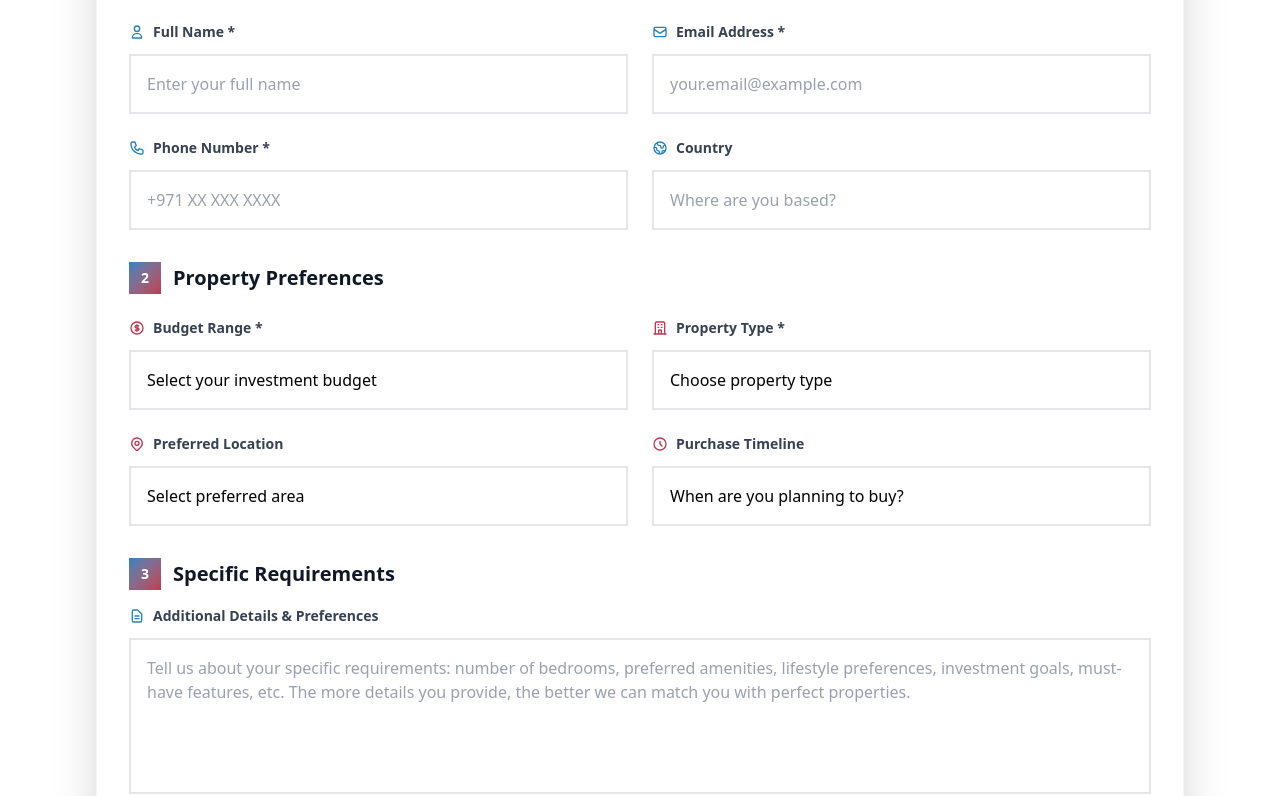
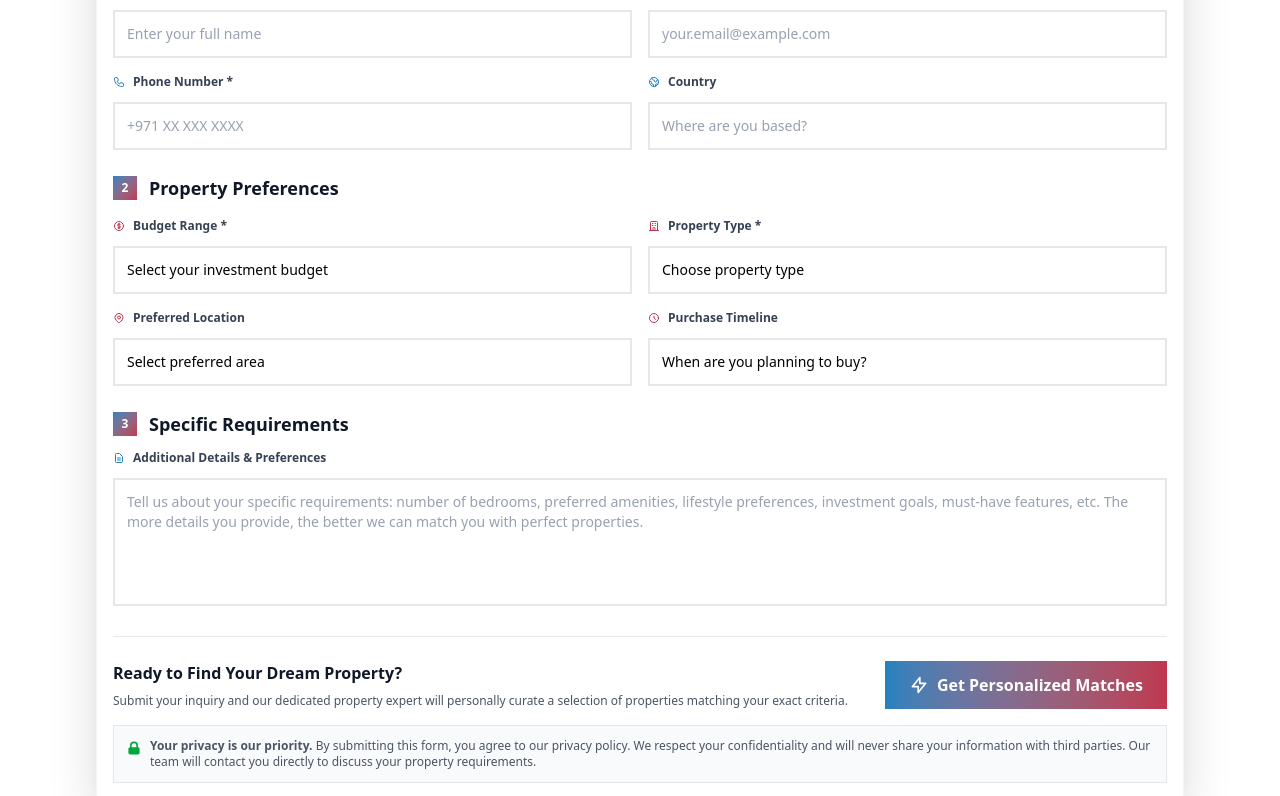
Before and after one commit to amolkadam5256/ardyrealestates, a React (Vite) app: page /contact in a window 1280 px wide. Shown: the part 1025-1821 px from the top of the page. Built offline with nearby package versions, Linux system fonts and the light colour scheme.

Commit message:
added contact page and updated

```diff
--- a/src/components/ContactSection/ContactForm.jsx
+++ b/src/components/ContactSection/ContactForm.jsx
@@ -130,8 +130,8 @@ const ContactForm = () => {
                 </svg>
               </div>
               <div>
-                <h3 className="text-2xl font-bold text-white">Property Inquiry Form</h3>
-                <p className="text-white/80 text-sm">Complete this form for personalized property matches</p>
+                <h3 className="text-2xl font-bold text-white sm:text-xl">Property Inquiry Form</h3>
+                <p className="text-white/80 text-sm sm:text-xs">Complete this form for personalized property matches</p>
               </div>
             </div>
             <div className="hidden lg:block">
@@ -145,51 +145,51 @@ const ContactForm = () => {
 
         {/* Status Messages */}
         {submitStatus === "success" && (
-          <div className="mx-8 mt-6 p-6 bg-gradient-to-r from-green-50 to-emerald-50 border-l-4 border-green-500">
-            <div className="flex items-center gap-4">
-              <div className="w-12 h-12 bg-green-500 flex items-center justify-center">
-                <svg className="w-6 h-6 text-white" fill="currentColor" viewBox="0 0 20 20">
+          <div className="mx-8 mt-6 p-6 bg-gradient-to-r from-green-50 to-emerald-50 border-l-4 border-green-500 sm:mx-4 sm:p-4">
+            <div className="flex items-center gap-4 sm:gap-3">
+              <div className="w-12 h-12 bg-green-500 flex items-center justify-center sm:w-10 sm:h-10">
+                <svg className="w-6 h-6 text-white sm:w-5 sm:h-5" fill="currentColor" viewBox="0 0 20 20">
                   <path fillRule="evenodd" d="M16.707 5.293a1 1 0 010 1.414l-8 8a1 1 0 01-1.414 0l-4-4a1 1 0 011.414-1.414L8 12.586l7.293-7.293a1 1 0 011.414 0z" clipRule="evenodd" />
                 </svg>
               </div>
               <div>
-                <h4 className="text-lg font-semibold text-green-800 mb-1">Inquiry Submitted Successfully!</h4>
-                <p className="text-green-700">Our property expert will contact you within 24 hours with personalized recommendations tailored to your preferences.</p>
+                <h4 className="text-lg font-semibold text-green-800 mb-1 sm:text-base">Inquiry Submitted Successfully!</h4>
+                <p className="text-green-700 sm:text-sm">Our property expert will contact you within 24 hours with personalized recommendations tailored to your preferences.</p>
               </div>
             </div>
           </div>
         )}
 
         {submitStatus === "error" && (
-          <div className="mx-8 mt-6 p-6 bg-gradient-to-r from-red-50 to-orange-50 border-l-4 border-red-500">
-            <div className="flex items-center gap-4">
-              <div className="w-12 h-12 bg-red-500 flex items-center justify-center">
-                <svg className="w-6 h-6 text-white" fill="currentColor" viewBox="0 0 20 20">
+          <div className="mx-8 mt-6 p-6 bg-gradient-to-r from-red-50 to-orange-50 border-l-4 border-red-500 sm:mx-4 sm:p-4">
+            <div className="flex items-center gap-4 sm:gap-3">
+              <div className="w-12 h-12 bg-red-500 flex items-center justify-center sm:w-10 sm:h-10">
+                <svg className="w-6 h-6 text-white sm:w-5 sm:h-5" fill="currentColor" viewBox="0 0 20 20">
                   <path fillRule="evenodd" d="M10 18a8 8 0 100-16 8 8 0 000 16zM8.707 7.293a1 1 0 00-1.414 1.414L8.586 10l-1.293 1.293a1 1 0 101.414 1.414L10 11.414l1.293 1.293a1 1 0 001.414-1.414L11.414 10l1.293-1.293a1 1 0 00-1.414-1.414L10 8.586 8.707 7.293z" clipRule="evenodd" />
                 </svg>
               </div>
               <div>
-                <h4 className="text-lg font-semibold text-red-800 mb-1">Submission Error</h4>
-                <p className="text-red-700">There was an error submitting your inquiry. Please try again or contact us directly at +971 50 576 1914.</p>
+                <h4 className="text-lg font-semibold text-red-800 mb-1 sm:text-base">Submission Error</h4>
+                <p className="text-red-700 sm:text-sm">There was an error submitting your inquiry. Please try again or contact us directly at +971 50 576 1914.</p>
               </div>
             </div>
           </div>
         )}
 
-        <form onSubmit={handleSubmit} className="p-8 space-y-8">
+        <form onSubmit={handleSubmit} className="p-8 space-y-8 sm:p-4 sm:space-y-6">
           {/* Personal Information Section */}
-          <div className="space-y-6">
-            <div className="flex items-center gap-3 mb-6">
-              <div className="w-8 h-8 bg-gradient-to-br from-[#2182BF] to-[#BF364F] flex items-center justify-center">
-                <span className="text-white font-bold text-sm">1</span>
+          <div className="space-y-6 sm:space-y-4">
+            <div className="flex items-center gap-3 mb-6 sm:mb-4">
+              <div className="w-8 h-8 bg-gradient-to-br from-[#2182BF] to-[#BF364F] flex items-center justify-center sm:w-6 sm:h-6">
+                <span className="text-white font-bold text-sm sm:text-xs">1</span>
               </div>
-              <h4 className="text-xl font-bold text-gray-900">Personal Information</h4>
+              <h4 className="text-xl font-bold text-gray-900 sm:text-lg">Personal Information</h4>
             </div>
 
-            <div className="grid grid-cols-1 lg:grid-cols-2 gap-6">
+            <div className="grid grid-cols-1 lg:grid-cols-2 gap-6 sm:gap-4">
               <div className="space-y-2">
-                <label className="block text-gray-700 text-sm font-semibold mb-3 flex items-center gap-2">
-                  <svg className="w-4 h-4 text-[#2182BF]" fill="none" stroke="currentColor" viewBox="0 0 24 24">
+                <label className="block text-gray-700 text-sm font-semibold mb-3 flex items-center gap-2 sm:text-xs">
+                  <svg className="w-4 h-4 text-[#2182BF] sm:w-3 sm:h-3" fill="none" stroke="currentColor" viewBox="0 0 24 24">
                     <path strokeLinecap="round" strokeLinejoin="round" strokeWidth={2} d="M16 7a4 4 0 11-8 0 4 4 0 018 0zM12 14a7 7 0 00-7 7h14a7 7 0 00-7-7z" />
                   </svg>
                   Full Name *
@@ -202,7 +202,7 @@ const ContactForm = () => {
                   onFocus={() => setFocusedField('name')}
                   onBlur={() => setFocusedField(null)}
                   required
-                  className={`w-full px-4 py-4 border-2 transition-all duration-300 bg-white placeholder-gray-400 outline-none ${
+                  className={`w-full px-4 py-4 border-2 transition-all duration-300 bg-white placeholder-gray-400 outline-none sm:px-3 sm:py-3 sm:text-sm ${
                     focusedField === 'name'
                       ? 'border-[#2182BF] shadow-lg'
                       : 'border-gray-200 hover:border-gray-300'
@@ -212,8 +212,8 @@ const ContactForm = () => {
               </div>
 
               <div className="space-y-2">
-                <label className="block text-gray-700 text-sm font-semibold mb-3 flex items-center gap-2">
-                  <svg className="w-4 h-4 text-[#2182BF]" fill="none" stroke="currentColor" viewBox="0 0 24 24">
+                <label className="block text-gray-700 text-sm font-semibold mb-3 flex items-center gap-2 sm:text-xs">
+                  <svg className="w-4 h-4 text-[#2182BF] sm:w-3 sm:h-3" fill="none" stroke="currentColor" viewBox="0 0 24 24">
                     <path strokeLinecap="round" strokeLinejoin="round" strokeWidth={2} d="M3 8l7.89 5.26a2 2 0 002.22 0L21 8M5 19h14a2 2 0 002-2V7a2 2 0 00-2-2H5a2 2 0 00-2 2v10a2 2 0 002 2z" />
                   </svg>
                   Email Address *
@@ -226,7 +226,7 @@ const ContactForm = () => {
                   onFocus={() => setFocusedField('email')}
                   onBlur={() => setFocusedField(null)}
                   required
-                  className={`w-full px-4 py-4 border-2 transition-all duration-300 bg-white placeholder-gray-400 outline-none ${
+                  className={`w-full px-4 py-4 border-2 transition-all duration-300 bg-white placeholder-gray-400 outline-none sm:px-3 sm:py-3 sm:text-sm ${
                     focusedField === 'email'
                       ? 'border-[#2182BF] shadow-lg'
                       : 'border-gray-200 hover:border-gray-300'
@@ -236,10 +236,10 @@ const ContactForm = () => {
               </div>
             </div>
 
-            <div className="grid grid-cols-1 lg:grid-cols-2 gap-6">
+            <div className="grid grid-cols-1 lg:grid-cols-2 gap-6 sm:gap-4">
               <div className="space-y-2">
-                <label className="block text-gray-700 text-sm font-semibold mb-3 flex items-center gap-2">
-                  <svg className="w-4 h-4 text-[#2182BF]" fill="none" stroke="currentColor" viewBox="0 0 24 24">
+                <label className="block text-gray-700 text-sm font-semibold mb-3 flex items-center gap-2 sm:text-xs">
+                  <svg className="w-4 h-4 text-[#2182BF] sm:w-3 sm:h-3" fill="none" stroke="currentColor" viewBox="0 0 24 24">
                     <path strokeLinecap="round" strokeLinejoin="round" strokeWidth={2} d="M3 5a2 2 0 012-2h3.28a1 1 0 01.948.684l1.498 4.493a1 1 0 01-.502 1.21l-2.257 1.13a11.042 11.042 0 005.516 5.516l1.13-2.257a1 1 0 011.21-.502l4.493 1.498a1 1 0 01.684.949V19a2 2 0 01-2 2h-1C9.716 21 3 14.284 3 6V5z" />
                   </svg>
                   Phone Number *
@@ -252,7 +252,7 @@ const ContactForm = () => {
                   onFocus={() => setFocusedField('phone')}
                   onBlur={() => setFocusedField(null)}
                   required
-                  className={`w-full px-4 py-4 border-2 transition-all duration-300 bg-white placeholder-gray-400 outline-none ${
+                  className={`w-full px-4 py-4 border-2 transition-all duration-300 bg-white placeholder-gray-400 outline-none sm:px-3 sm:py-3 sm:text-sm ${
                     focusedField === 'phone'
                       ? 'border-[#2182BF] shadow-lg'
                       : 'border-gray-200 hover:border-gray-300'
@@ -262,8 +262,8 @@ const ContactForm = () => {
               </div>
 
               <div className="space-y-2">
-                <label className="block text-gray-700 text-sm font-semibold mb-3 flex items-center gap-2">
-                  <svg className="w-4 h-4 text-[#2182BF]" fill="none" stroke="currentColor" viewBox="0 0 24 24">
+                <label className="block text-gray-700 text-sm font-semibold mb-3 flex items-center gap-2 sm:text-xs">
+                  <svg className="w-4 h-4 text-[#2182BF] sm:w-3 sm:h-3" fill="none" stroke="currentColor" viewBox="0 0 24 24">
                     <path strokeLinecap="round" strokeLinejoin="round" strokeWidth={2} d="M3.055 11H5a2 2 0 012 2v1a2 2 0 002 2 2 2 0 012 2v2.945M8 3.935V5.5A2.5 2.5 0 0010.5 8h.5a2 2 0 012 2 2 2 0 104 0 2 2 0 012-2h1.064M15 20.488V18a2 2 0 012-2h3.064M21 12a9 9 0 11-18 0 9 9 0 0118 0z" />
                   </svg>
                   Country
@@ -275,7 +275,7 @@ const ContactForm = () => {
                   onChange={handleChange}
                   onFocus={() => setFocusedField('country')}
                   onBlur={() => setFocusedField(null)}
-                  className={`w-full px-4 py-4 border-2 transition-all duration-300 bg-white placeholder-gray-400 outline-none ${
+                  className={`w-full px-4 py-4 border-2 transition-all duration-300 bg-white placeholder-gray-400 outline-none sm:px-3 sm:py-3 sm:text-sm ${
                     focusedField === 'country'
                       ? 'border-[#2182BF] shadow-lg'
                       : 'border-gray-200 hover:border-gray-300'
@@ -287,18 +287,18 @@ const ContactForm = () => {
           </div>
 
           {/* Property Preferences Section */}
-          <div className="space-y-6">
-            <div className="flex items-center gap-3 mb-6">
-              <div className="w-8 h-8 bg-gradient-to-br from-[#2182BF] to-[#BF364F] flex items-center justify-center">
-                <span className="text-white font-bold text-sm">2</span>
+          <div className="space-y-6 sm:space-y-4">
+            <div className="flex items-center gap-3 mb-6 sm:mb-4">
+              <div className="w-8 h-8 bg-gradient-to-br from-[#2182BF] to-[#BF364F] flex items-center justify-center sm:w-6 sm:h-6">
+                <span className="text-white font-bold text-sm sm:text-xs">2</span>
               </div>
-              <h4 className="text-xl font-bold text-gray-900">Property Preferences</h4>
+              <h4 className="text-xl font-bold text-gray-900 sm:text-lg">Property Preferences</h4>
             </div>
 
-            <div className="grid grid-cols-1 lg:grid-cols-2 gap-6">
+            <div className="grid grid-cols-1 lg:grid-cols-2 gap-6 sm:gap-4">
               <div className="space-y-2">
-                <label className="block text-gray-700 text-sm font-semibold mb-3 flex items-center gap-2">
-                  <svg className="w-4 h-4 text-[#BF364F]" fill="none" stroke="currentColor" viewBox="0 0 24 24">
+                <label className="block text-gray-700 text-sm font-semibold mb-3 flex items-center gap-2 sm:text-xs">
+                  <svg className="w-4 h-4 text-[#BF364F] sm:w-3 sm:h-3" fill="none" stroke="currentColor" viewBox="0 0 24 24">
                     <path strokeLinecap="round" strokeLinejoin="round" strokeWidth={2} d="M12 8c-1.657 0-3 .895-3 2s1.343 2 3 2 3 .895 3 2-1.343 2-3 2m0-8c1.11 0 2.08.402 2.599 1M12 8V7m0 1v8m0 0v1m0-1c-1.11 0-2.08-.402-2.599-1M21 12a9 9 0 11-18 0 9 9 0 0118 0z" />
                   </svg>
                   Budget Range *
@@ -308,7 +308,7 @@ const ContactForm = () => {
                   value={formData.budget}
                   onChange={handleChange}
                   required
-                  className="w-full px-4 py-4 border-2 border-gray-200 hover:border-gray-300 focus:border-[#BF364F] focus:shadow-lg bg-white outline-none transition-all duration-300 appearance-none"
+                  className="w-full px-4 py-4 border-2 border-gray-200 hover:border-gray-300 focus:border-[#BF364F] focus:shadow-lg bg-white outline-none transition-all duration-300 appearance-none sm:px-3 sm:py-3 sm:text-sm"
                 >
                   <option value="">Select your investment budget</option>
                   {budgetRanges.map((range, index) => (
@@ -318,8 +318,8 @@ const ContactForm = () => {
               </div>
 
               <div className="space-y-2">
-                <label className="block text-gray-700 text-sm font-semibold mb-3 flex items-center gap-2">
-                  <svg className="w-4 h-4 text-[#BF364F]" fill="none" stroke="currentColor" viewBox="0 0 24 24">
+                <label className="block text-gray-700 text-sm font-semibold mb-3 flex items-center gap-2 sm:text-xs">
+                  <svg className="w-4 h-4 text-[#BF364F] sm:w-3 sm:h-3" fill="none" stroke="currentColor" viewBox="0 0 24 24">
                     <path strokeLinecap="round" strokeLinejoin="round" strokeWidth={2} d="M19 21V5a2 2 0 00-2-2H7a2 2 0 00-2 2v16m14 0h2m-2 0h-5m-9 0H3m2 0h5M9 7h1m-1 4h1m4-4h1m-1 4h1m-5 10v-5a1 1 0 011-1h2a1 1 0 011 1v5m-4 0h4" />
                   </svg>
                   Property Type *
@@ -329,7 +329,7 @@ const ContactForm = () => {
                   value={formData.propertyType}
                   onChange={handleChange}
                   required
-                  className="w-full px-4 py-4 border-2 border-gray-200 hover:border-gray-300 focus:border-[#BF364F] focus:shadow-lg bg-white outline-none transition-all duration-300 appearance-none"
+                  className="w-full px-4 py-4 border-2 border-gray-200 hover:border-gray-300 focus:border-[#BF364F] focus:shadow-lg bg-white outline-none transition-all duration-300 appearance-none sm:px-3 sm:py-3 sm:text-sm"
                 >
                   <option value="">Choose property type</option>
                   {propertyTypes.map((type, index) => (
@@ -339,10 +339,10 @@ const ContactForm = () => {
               </div>
             </div>
 
-            <div className="grid grid-cols-1 lg:grid-cols-2 gap-6">
+            <div className="grid grid-cols-1 lg:grid-cols-2 gap-6 sm:gap-4">
               <div className="space-y-2">
-                <label className="block text-gray-700 text-sm font-semibold mb-3 flex items-center gap-2">
-                  <svg className="w-4 h-4 text-[#BF364F]" fill="none" stroke="currentColor" viewBox="0 0 24 24">
+                <label className="block text-gray-700 text-sm font-semibold mb-3 flex items-center gap-2 sm:text-xs">
+                  <svg className="w-4 h-4 text-[#BF364F] sm:w-3 sm:h-3" fill="none" stroke="currentColor" viewBox="0 0 24 24">
                     <path strokeLinecap="round" strokeLinejoin="round" strokeWidth={2} d="M17.657 16.657L13.414 20.9a1.998 1.998 0 01-2.827 0l-4.244-4.243a8 8 0 1111.314 0z" />
                     <path strokeLinecap="round" strokeLinejoin="round" strokeWidth={2} d="M15 11a3 3 0 11-6 0 3 3 0 016 0z" />
                   </svg>
@@ -352,7 +352,7 @@ const ContactForm = () => {
                   name="location"
                   value={formData.location}
                   onChange={handleChange}
-                  className="w-full px-4 py-4 border-2 border-gray-200 hover:border-gray-300 focus:border-[#BF364F] focus:shadow-lg bg-white outline-none transition-all duration-300 appearance-none"
+                  className="w-full px-4 py-4 border-2 border-gray-200 hover:border-gray-300 focus:border-[#BF364F] focus:shadow-lg bg-white outline-none transition-all duration-300 appearance-none sm:px-3 sm:py-3 sm:text-sm"
                 >
                   <option value="">Select preferred area</option>
                   {locations.map((location, index) => (
@@ -362,8 +362,8 @@ const ContactForm = () => {
               </div>
 
               <div className="space-y-2">
-                <label className="block text-gray-700 text-sm font-semibold mb-3 flex items-center gap-2">
-                  <svg className="w-4 h-4 text-[#BF364F]" fill="none" stroke="currentColor" viewBox="0 0 24 24">
+                <label className="block text-gray-700 text-sm font-semibold mb-3 flex items-center gap-2 sm:text-xs">
+                  <svg className="w-4 h-4 text-[#BF364F] sm:w-3 sm:h-3" fill="none" stroke="currentColor" viewBox="0 0 24 24">
                     <path strokeLinecap="round" strokeLinejoin="round" strokeWidth={2} d="M12 8v4l3 3m6-3a9 9 0 11-18 0 9 9 0 0118 0z" />
                   </svg>
                   Purchase Timeline
@@ -372,7 +372,7 @@ const ContactForm = () => {
                   name="timeline"
                   value={formData.timeline}
                   onChange={handleChange}
-                  className="w-full px-4 py-4 border-2 border-gray-200 hover:border-gray-300 focus:border-[#BF364F] focus:shadow-lg bg-white outline-none transition-all duration-300 appearance-none"
+                  className="w-full px-4 py-4 border-2 border-gray-200 hover:border-gray-300 focus:border-[#BF364F] focus:shadow-lg bg-white outline-none transition-all duration-300 appearance-none sm:px-3 sm:py-3 sm:text-sm"
                 >
                   <option value="">When are you planning to buy?</option>
                   {timelines.map((timeline, index) => (
@@ -384,17 +384,17 @@ const ContactForm = () => {
           </div>
 
           {/* Additional Requirements */}
-          <div className="space-y-4">
-            <div className="flex items-center gap-3 mb-4">
-              <div className="w-8 h-8 bg-gradient-to-br from-[#2182BF] to-[#BF364F] flex items-center justify-center">
-                <span className="text-white font-bold text-sm">3</span>
+          <div className="space-y-4 sm:space-y-3">
+            <div className="flex items-center gap-3 mb-4 sm:mb-3">
+              <div className="w-8 h-8 bg-gradient-to-br from-[#2182BF] to-[#BF364F] flex items-center justify-center sm:w-6 sm:h-6">
+                <span className="text-white font-bold text-sm sm:text-xs">3</span>
               </div>
-              <h4 className="text-xl font-bold text-gray-900">Specific Requirements</h4>
+              <h4 className="text-xl font-bold text-gray-900 sm:text-lg">Specific Requirements</h4>
             </div>
 
             <div className="space-y-2">
-              <label className="block text-gray-700 text-sm font-semibold mb-3 flex items-center gap-2">
-                <svg className="w-4 h-4 text-[#2182BF]" fill="none" stroke="currentColor" viewBox="0 0 24 24">
+              <label className="block text-gray-700 text-sm font-semibold mb-3 flex items-center gap-2 sm:text-xs">
+                <svg className="w-4 h-4 text-[#2182BF] sm:w-3 sm:h-3" fill="none" stroke="currentColor" viewBox="0 0 24 24">
                   <path strokeLinecap="round" strokeLinejoin="round" strokeWidth={2} d="M9 12h6m-6 4h6m2 5H7a2 2 0 01-2-2V5a2 2 0 012-2h5.586a1 1 0 01.707.293l5.414 5.414a1 1 0 01.293.707V19a2 2 0 01-2 2z" />
                 </svg>
                 Additional Details & Preferences
@@ -406,7 +406,7 @@ const ContactForm = () => {
                 onFocus={() => setFocusedField('message')}
                 onBlur={() => setFocusedField(null)}
                 rows="5"
-                className={`w-full px-4 py-4 border-2 transition-all duration-300 bg-white placeholder-gray-400 outline-none resize-none ${
+                className={`w-full px-4 py-4 border-2 transition-all duration-300 bg-white placeholder-gray-400 outline-none resize-none sm:px-3 sm:py-3 sm:text-sm ${
                   focusedField === 'message'
                     ? 'border-[#2182BF] shadow-lg'
                     : 'border-gray-200 hover:border-gray-300'
@@ -417,11 +417,11 @@ const ContactForm = () => {
           </div>
 
           {/* Enhanced Submit Section */}
-          <div className="pt-8 border-t border-gray-200">
-            <div className="flex flex-col lg:flex-row items-center justify-between gap-6">
+          <div className="pt-8 border-t border-gray-200 sm:pt-6">
+            <div className="flex flex-col lg:flex-row items-center justify-between gap-6 sm:gap-4">
               <div className="flex-1">
-                <h5 className="text-lg font-semibold text-gray-900 mb-2">Ready to Find Your Dream Property?</h5>
-                <p className="text-gray-600 text-sm">
+                <h5 className="text-lg font-semibold text-gray-900 mb-2 sm:text-base">Ready to Find Your Dream Property?</h5>
+                <p className="text-gray-600 text-sm sm:text-xs">
                   Submit your inquiry and our dedicated property expert will personally curate a selection of properties matching your exact criteria.
                 </p>
               </div>
@@ -430,19 +430,19 @@ const ContactForm = () => {
                 <button
                   type="submit"
                   disabled={isSubmitting}
-                  className="group relative bg-gradient-to-r from-[#2182BF] to-[#BF364F] hover:from-[#1a6ba3] hover:to-[#a82b41] text-white px-12 py-4 font-bold text-lg transition-all duration-300 hover:shadow-2xl disabled:opacity-50 disabled:cursor-not-allowed min-w-[280px]"
+                  className="group relative bg-gradient-to-r from-[#2182BF] to-[#BF364F] hover:from-[#1a6ba3] hover:to-[#a82b41] text-white px-12 py-4 font-bold text-lg transition-all duration-300 hover:shadow-2xl disabled:opacity-50 disabled:cursor-not-allowed min-w-[280px] sm:px-6 sm:py-3 sm:text-base sm:min-w-[240px]"
                 >
-                  <span className="relative z-10 flex items-center justify-center gap-3">
+                  <span className="relative z-10 flex items-center justify-center gap-3 sm:gap-2">
                     {isSubmitting ? (
                       <>
-                        <svg className="w-6 h-6 animate-spin" fill="none" stroke="currentColor" viewBox="0 0 24 24">
+                        <svg className="w-6 h-6 animate-spin sm:w-5 sm:h-5" fill="none" stroke="currentColor" viewBox="0 0 24 24">
                           <path strokeLinecap="round" strokeLinejoin="round" strokeWidth={2} d="M4 4v5h.582m15.356 2A8.001 8.001 0 004.582 9m0 0H9m11 11v-5h-.581m0 0a8.003 8.003 0 01-15.357-2m15.357 2H15" />
                         </svg>
                         Processing Your Inquiry...
                       </>
                     ) : (
                       <>
-                        <svg className="w-6 h-6 group-hover:scale-110 transition-transform duration-300" fill="none" stroke="currentColor" viewBox="0 0 24 24">
+                        <svg className="w-6 h-6 group-hover:scale-110 transition-transform duration-300 sm:w-5 sm:h-5" fill="none" stroke="currentColor" viewBox="0 0 24 24">
                           <path strokeLinecap="round" strokeLinejoin="round" strokeWidth={2} d="M13 10V3L4 14h7v7l9-11h-7z" />
                         </svg>
                         Get Personalized Matches
@@ -454,13 +454,13 @@ const ContactForm = () => {
             </div>
 
             {/* Enhanced Privacy Note */}
-            <div className="mt-6 p-4 bg-gray-50 border border-gray-200">
-              <div className="flex items-start gap-3">
-                <svg className="w-5 h-5 text-green-600 mt-0.5 flex-shrink-0" fill="currentColor" viewBox="0 0 20 20">
+            <div className="mt-6 p-4 bg-gray-50 border border-gray-200 sm:mt-4 sm:p-3">
+              <div className="flex items-start gap-3 sm:gap-2">
+                <svg className="w-5 h-5 text-green-600 mt-0.5 flex-shrink-0 sm:w-4 sm:h-4" fill="currentColor" viewBox="0 0 20 20">
                   <path fillRule="evenodd" d="M5 9V7a5 5 0 0110 0v2a2 2 0 012 2v5a2 2 0 01-2 2H5a2 2 0 01-2-2v-5a2 2 0 012-2zm8-2v2H7V7a3 3 0 016 0z" clipRule="evenodd" />
                 </svg>
                 <div>
-                  <p className="text-gray-600 text-sm">
+                  <p className="text-gray-600 text-sm sm:text-xs">
                     <strong>Your privacy is our priority.</strong> By submitting this form, you agree to our privacy policy.
                     We respect your confidentiality and will never share your information with third parties.
                     Our team will contact you directly to discuss your property requirements.
```
Also changed, not shown: src/components/ContactSection/HeroContactSection.jsx (+17 -17 lines).
